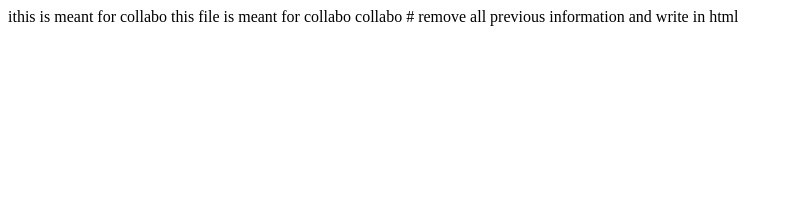
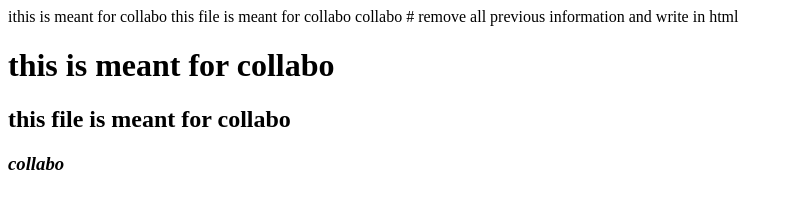
Before and after one commit to okolex72/collabo-, a plain HTML site: page index.html in a window 1280 px wide. Shown: the whole page, without its empty margins (0-793 px from the left). Drawn offline with Linux system fonts and the light colour scheme.

Commit message:
index.html with html Language

```diff
--- a/index.html
+++ b/index.html
@@ -2,3 +2,14 @@ ithis is meant for collabo
 this file is meant for collabo
 collabo
 # remove all previous information and write in html
+
+<html>
+
+<p> </p>
+
+<H1> this is meant for collabo </H1>
+<H2> this file is meant for collabo </H2>
+<H3> <i> collabo </i> </H3>
+<p> </P>
+
+</html>
```
